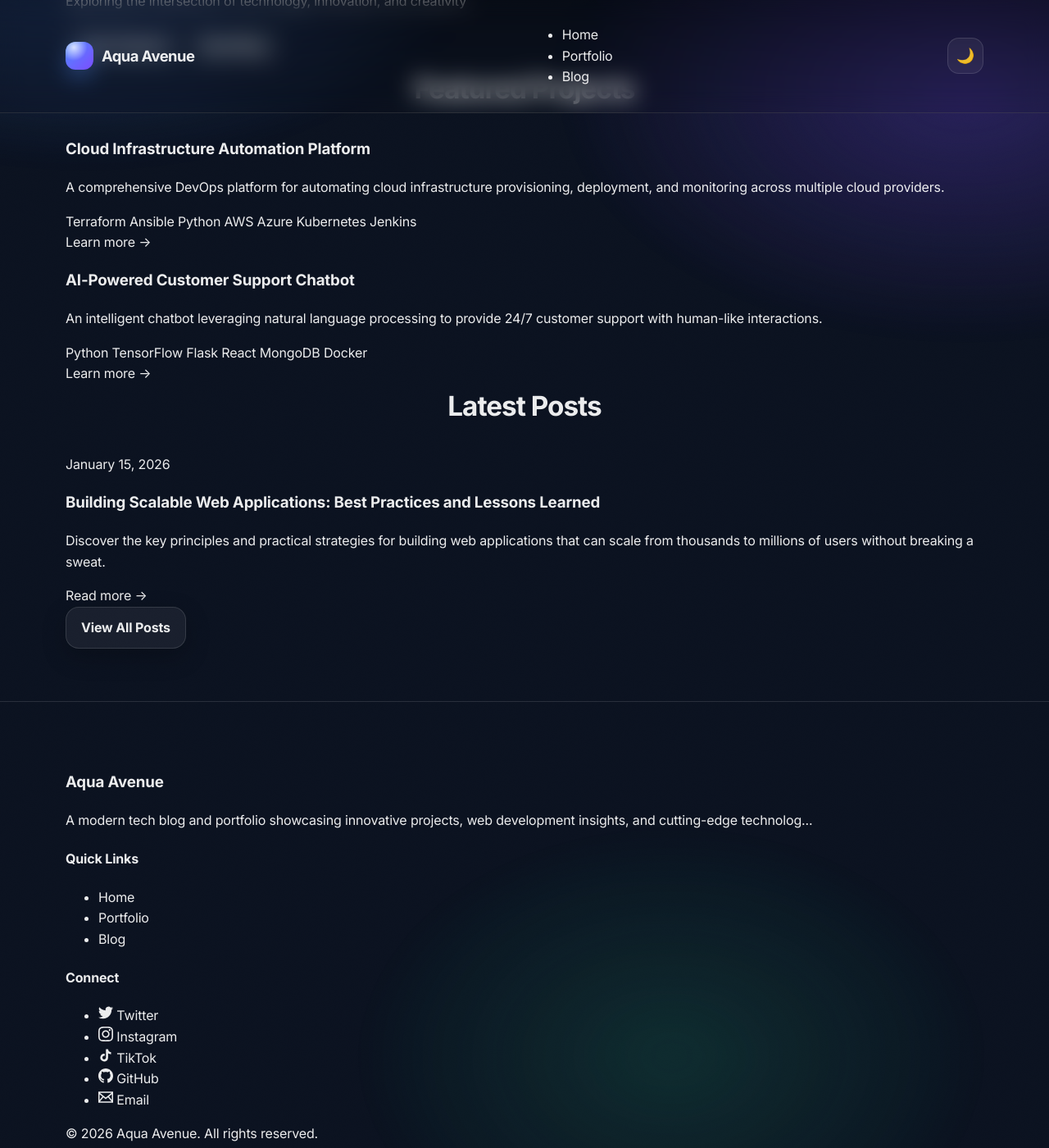
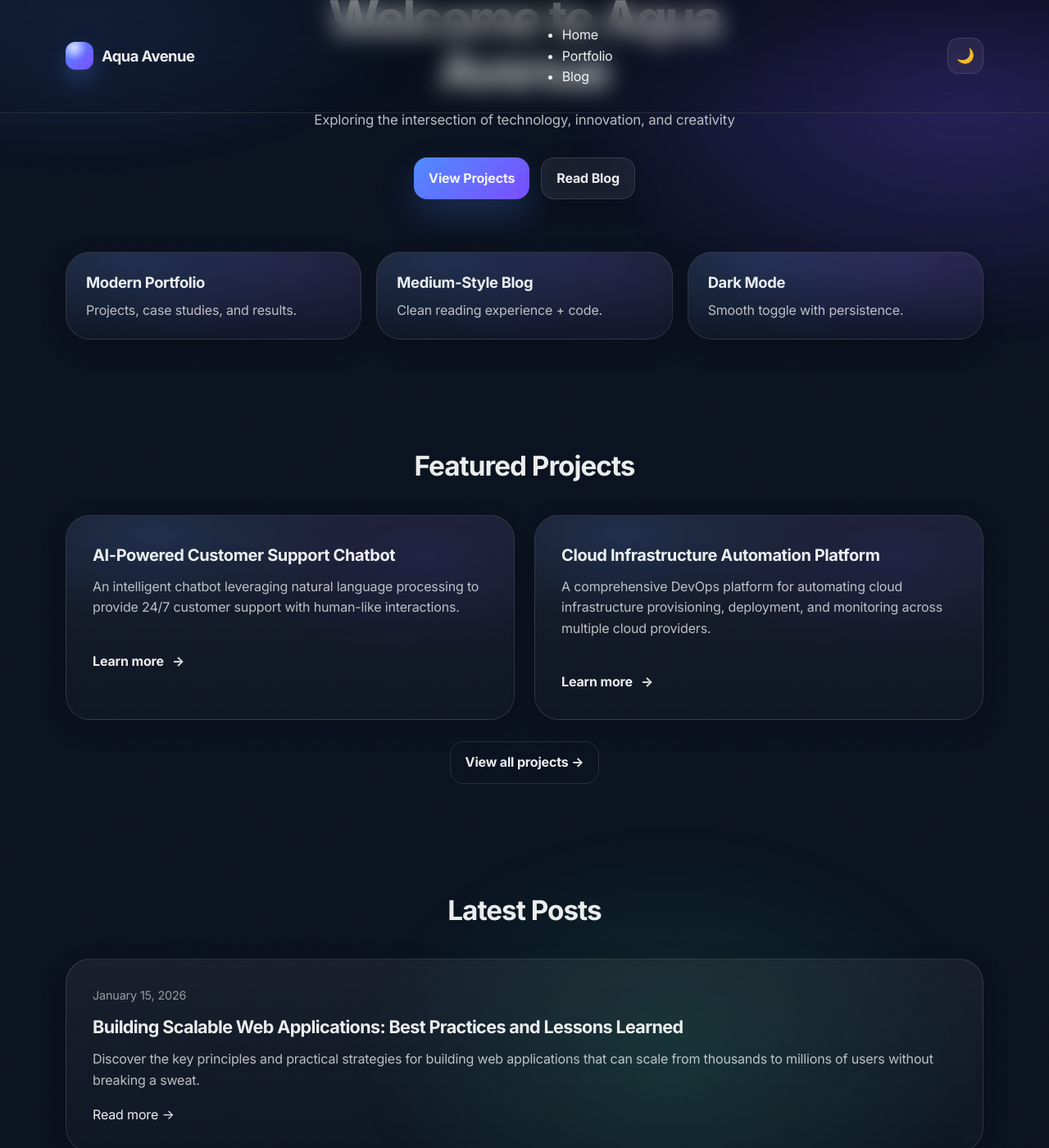
Before and after one commit to willylondon/aqua_avenue_jekyll, a Jekyll site: the page built from index.md, in a window 1280 px wide and 1400 px high, scrolled down 243 px. Shown: the whole window at 82% size. Built offline with Jekyll 4.4.1, drawn with Linux system fonts in a browser that asks for light colours.

Commit message:
Refactor home layout with dynamic content and styling

```diff
--- a/_layouts/home.html
+++ b/_layouts/home.html
@@ -2,57 +2,111 @@
 layout: default
 ---
 
-<div class="home-hero">
+<section class="hero">
   <div class="container">
-    <h1 class="hero-title">Welcome to Aqua Avenue</h1>
-    <p class="hero-subtitle">Exploring the intersection of technology, innovation, and creativity</p>
-    <div class="hero-cta">
-      <a href="{{ '/portfolio' | relative_url }}" class="btn btn-primary">View Projects</a>
-      <a href="{{ '/blog' | relative_url }}" class="btn btn-secondary">Read Blog</a>
-    </div>
-  </div>
-</div>
+    <h1>{{ page.hero_title | default: "Welcome to Aqua Avenue" }}</h1>
+    <p>{{ page.hero_subtitle | default: "Exploring the intersection of technology, innovation, and creativity" }}</p>
 
-<section class="featured-projects">
-  <div class="container">
-    <h2 class="section-title">Featured Projects</h2>
-    <div class="project-grid">
-      {% assign featured_projects = site.projects | where: "featured", true | limit: 3 %}
-      {% for project in featured_projects %}
-        <article class="project-card">
-          <h3 class="project-card-title">
-            <a href="{{ project.url | relative_url }}">{{ project.title }}</a>
-          </h3>
-          <p class="project-card-description">{{ project.description }}</p>
-          <div class="project-card-tech">
-            {% for tech in project.technologies %}
-              <span class="tech-tag">{{ tech }}</span>
-            {% endfor %}
-          </div>
-          <a href="{{ project.url | relative_url }}" class="project-card-link">Learn more →</a>
-        </article>
-      {% endfor %}
+    <div class="hero-actions">
+      <a class="btn primary" href="{{ '/portfolio/' | relative_url }}">View Projects</a>
+      <a class="btn" href="{{ '/blog/' | relative_url }}">Read Blog</a>
     </div>
   </div>
 </section>
 
-<section class="latest-posts">
+<!-- Modern stats strip -->
+<section class="section" style="padding-top: 0;">
   <div class="container">
-    <h2 class="section-title">Latest Posts</h2>
-    <div class="post-list">
-      {% for post in site.posts limit:3 %}
-        <article class="post-card">
-          <time class="post-card-date" datetime="{{ post.date | date_to_xmlschema }}">{{ post.date | date: "%B %d, %Y" }}</time>
-          <h3 class="post-card-title">
-            <a href="{{ post.url | relative_url }}">{{ post.title }}</a>
-          </h3>
-          <p class="post-card-excerpt">{{ post.excerpt | strip_html | truncatewords: 30 }}</p>
-          <a href="{{ post.url | relative_url }}" class="post-card-link">Read more →</a>
+    <div class="grid" style="grid-template-columns: repeat(3, minmax(0, 1fr)); gap: 18px;">
+      <div class="card">
+        <div class="card-inner" style="padding: 22px 24px;">
+          <div style="font-weight: 900; font-size: 1.15rem; letter-spacing: -0.02em;">Modern Portfolio</div>
+          <div style="color: var(--muted); margin-top: 6px;">Projects, case studies, and results.</div>
+        </div>
+      </div>
+
+      <div class="card">
+        <div class="card-inner" style="padding: 22px 24px;">
+          <div style="font-weight: 900; font-size: 1.15rem; letter-spacing: -0.02em;">Medium-Style Blog</div>
+          <div style="color: var(--muted); margin-top: 6px;">Clean reading experience + code.</div>
+        </div>
+      </div>
+
+      <div class="card">
+        <div class="card-inner" style="padding: 22px 24px;">
+          <div style="font-weight: 900; font-size: 1.15rem; letter-spacing: -0.02em;">Dark Mode</div>
+          <div style="color: var(--muted); margin-top: 6px;">Smooth toggle with persistence.</div>
+        </div>
+      </div>
+    </div>
+  </div>
+</section>
+
+<!-- Featured Projects -->
+<section class="section">
+  <div class="container">
+    <h2 class="section-title">Featured Projects</h2>
+
+    <div class="grid projects">
+      {% assign featured_projects = site.projects | sort: 'date' | reverse | slice: 0, 2 %}
+      {% for project in featured_projects %}
+        <article class="card">
+          <div class="card-inner">
+            <h3>
+              <a href="{{ project.url | relative_url }}">{{ project.title }}</a>
+            </h3>
+
+            {% if project.description %}
+              <p>{{ project.description }}</p>
+            {% else %}
+              <p>{{ project.excerpt | strip_html | truncate: 160 }}</p>
+            {% endif %}
+
+            {% if project.tech %}
+              <div class="tags">
+                {% for t in project.tech %}
+                  <span class="tag">{{ t }}</span>
+                {% endfor %}
+              </div>
+            {% endif %}
+
+            <a class="learn-more" href="{{ project.url | relative_url }}">
+              Learn more <span>→</span>
+            </a>
+          </div>
         </article>
       {% endfor %}
     </div>
-    <div class="view-all">
-      <a href="{{ '/blog' | relative_url }}" class="btn btn-outline">View All Posts</a>
+
+    <div style="text-align:center; margin-top: 26px;">
+      <a class="btn ghost" href="{{ '/portfolio/' | relative_url }}">View all projects →</a>
     </div>
   </div>
 </section>
+
+<!-- Latest Posts -->
+<section class="section">
+  <div class="container">
+    <h2 class="section-title">Latest Posts</h2>
+
+    <div class="post-list">
+      {% assign latest_posts = site.posts | slice: 0, 3 %}
+      {% for post in latest_posts %}
+        <article class="post-item">
+          <div class="meta">{{ post.date | date: "%B %d, %Y" }}</div>
+          <h2><a href="{{ post.url | relative_url }}">{{ post.title }}</a></h2>
+          <p>{{ post.excerpt | strip_html | strip_newlines | truncate: 170 }}</p>
+          <div style="margin-top: 16px;">
+            <a class="learn-more" href="{{ post.url | relative_url }}">
+              Read more <span>→</span>
+            </a>
+          </div>
+        </article>
+      {% endfor %}
+    </div>
+
+    <div style="text-align:center; margin-top: 26px;">
+      <a class="btn ghost" href="{{ '/blog/' | relative_url }}">View all posts →</a>
+    </div>
+  </div>
+</section>
```
